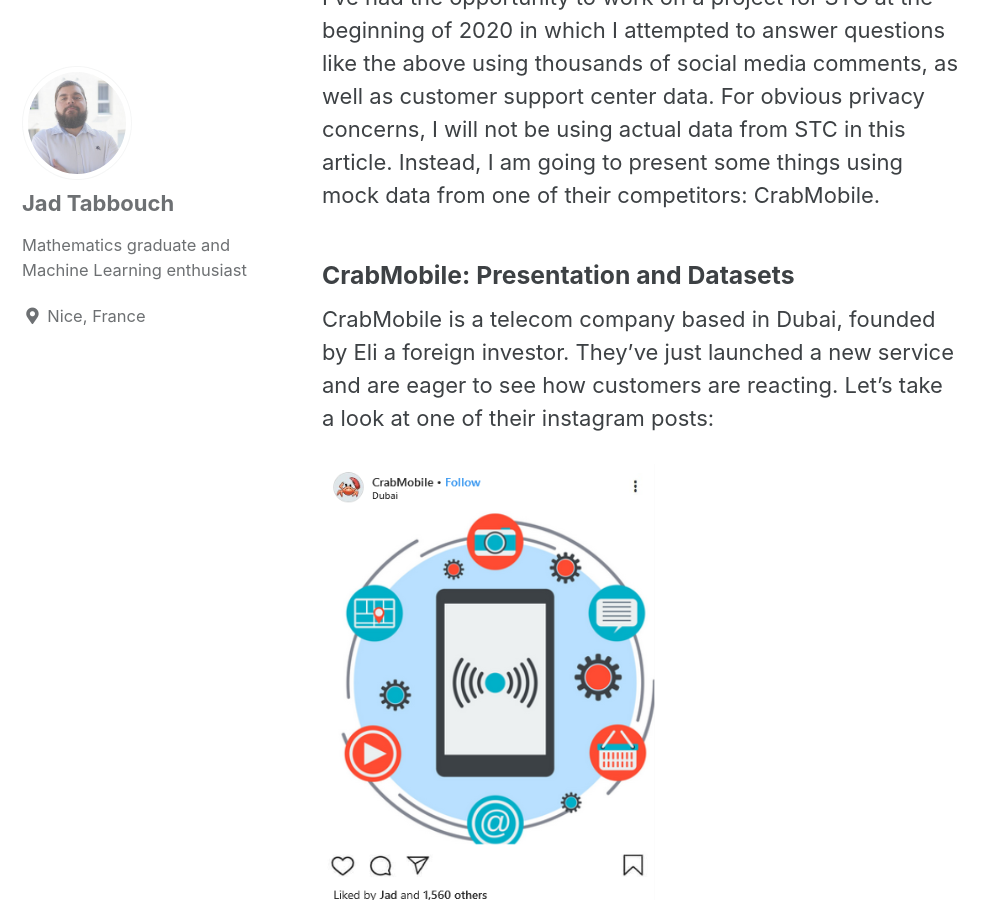
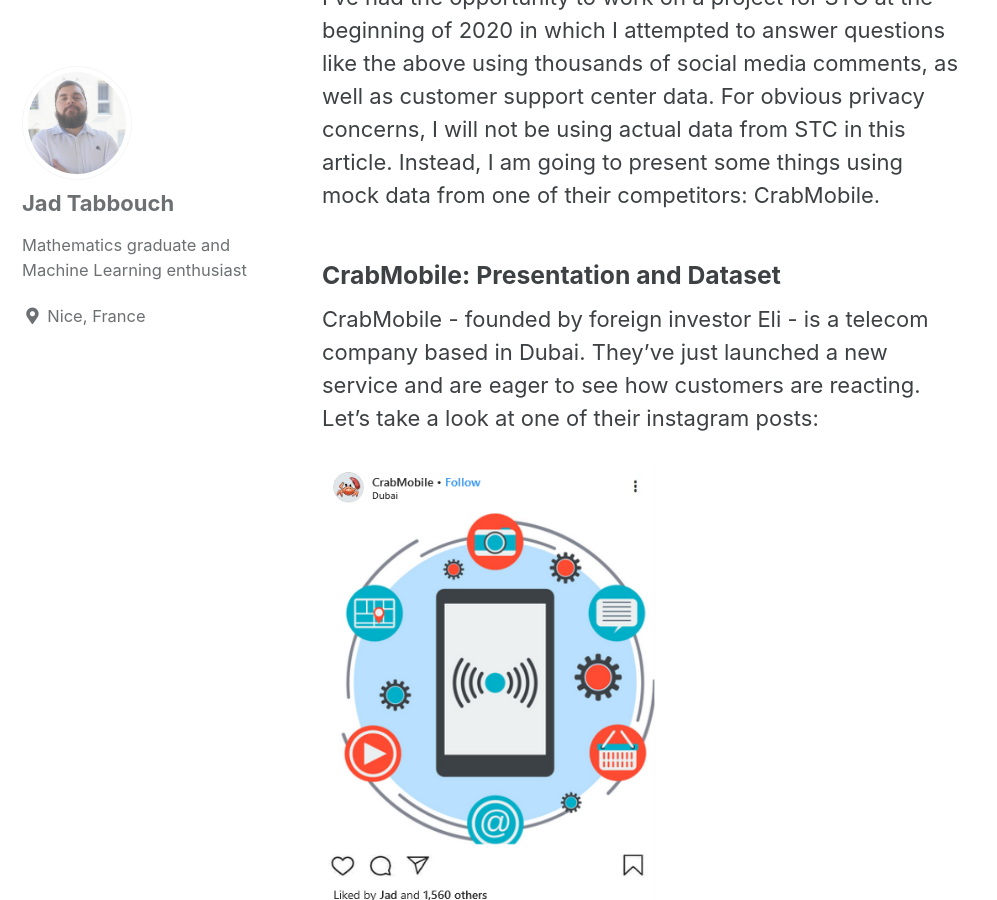
Before and after one commit to jad-tab/jad-tab.github.io, a Jekyll site: the page built from _posts/2020-04-06-NLP.md, in a window 1280 px wide and 900 px high, scrolled down 1899 px. Shown: the whole window, without its empty margins (0-997 px from the left). Built offline with Jekyll 4.4.1, drawn with Linux system fonts in a browser that asks for light colours; cached includes are drawn as plain includes.

Commit message:
Update 2020-04-06-NLP.md

```diff
--- a/_posts/2020-04-06-NLP.md
+++ b/_posts/2020-04-06-NLP.md
@@ -36,9 +36,9 @@
 I've had the opportunity to work on a project for STC at the beginning of 2020 in which I attempted to answer questions like the above using thousands of social media comments, as well as customer support center data.
 For obvious privacy concerns, I will not be using actual data from STC in this article. Instead, I am going to present some things using mock data from one of their competitors: CrabMobile.
 
-### CrabMobile: Presentation and Datasets
+### CrabMobile: Presentation and Dataset
 
-CrabMobile is a telecom company based in Dubai, founded by Eli a foreign investor.
+CrabMobile - founded by foreign investor Eli - is a telecom company based in Dubai.
 They've just launched a new service and are eager to see how customers are reacting. Let's take a look at one of their instagram posts:
 
 ![alt]({{ site.url }}{{ site.baseurl }}/stc/insta.PNG)
```
